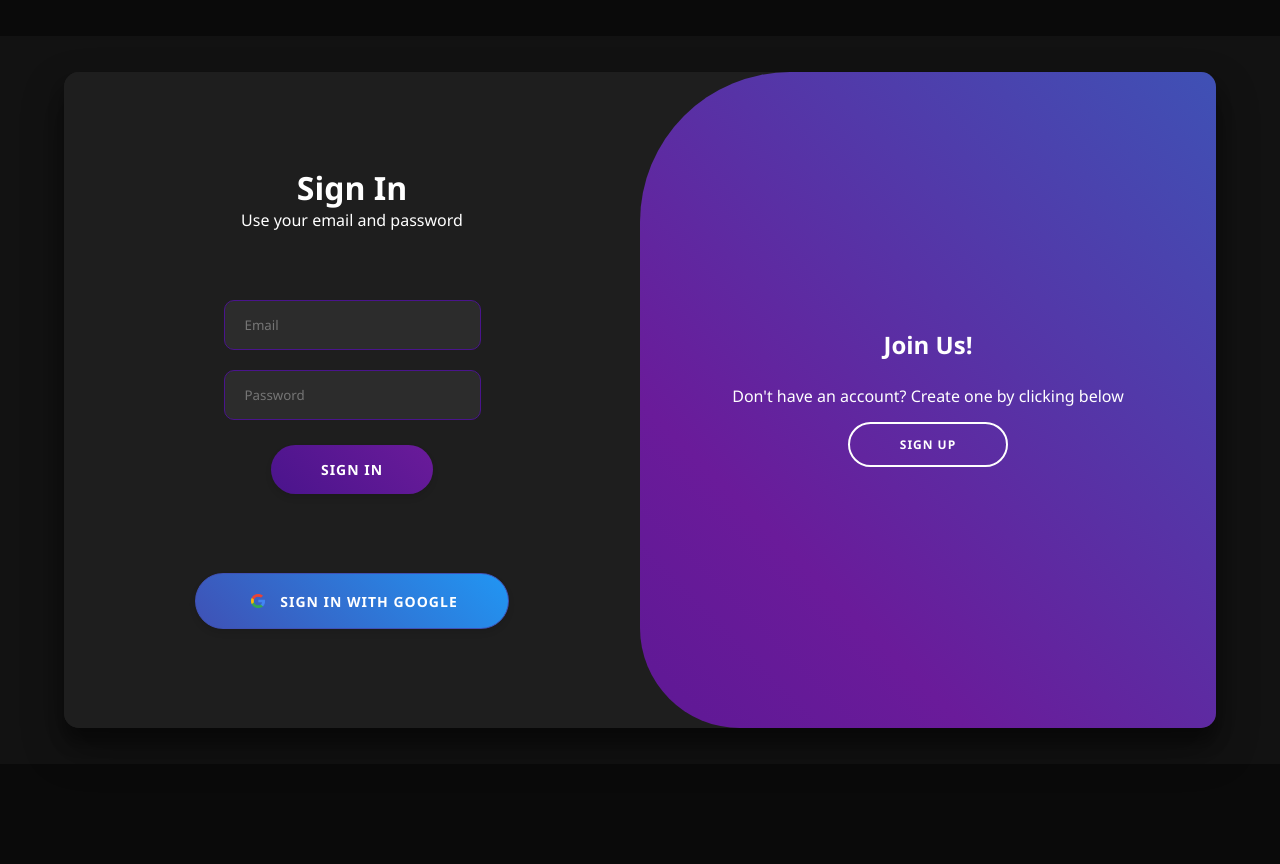
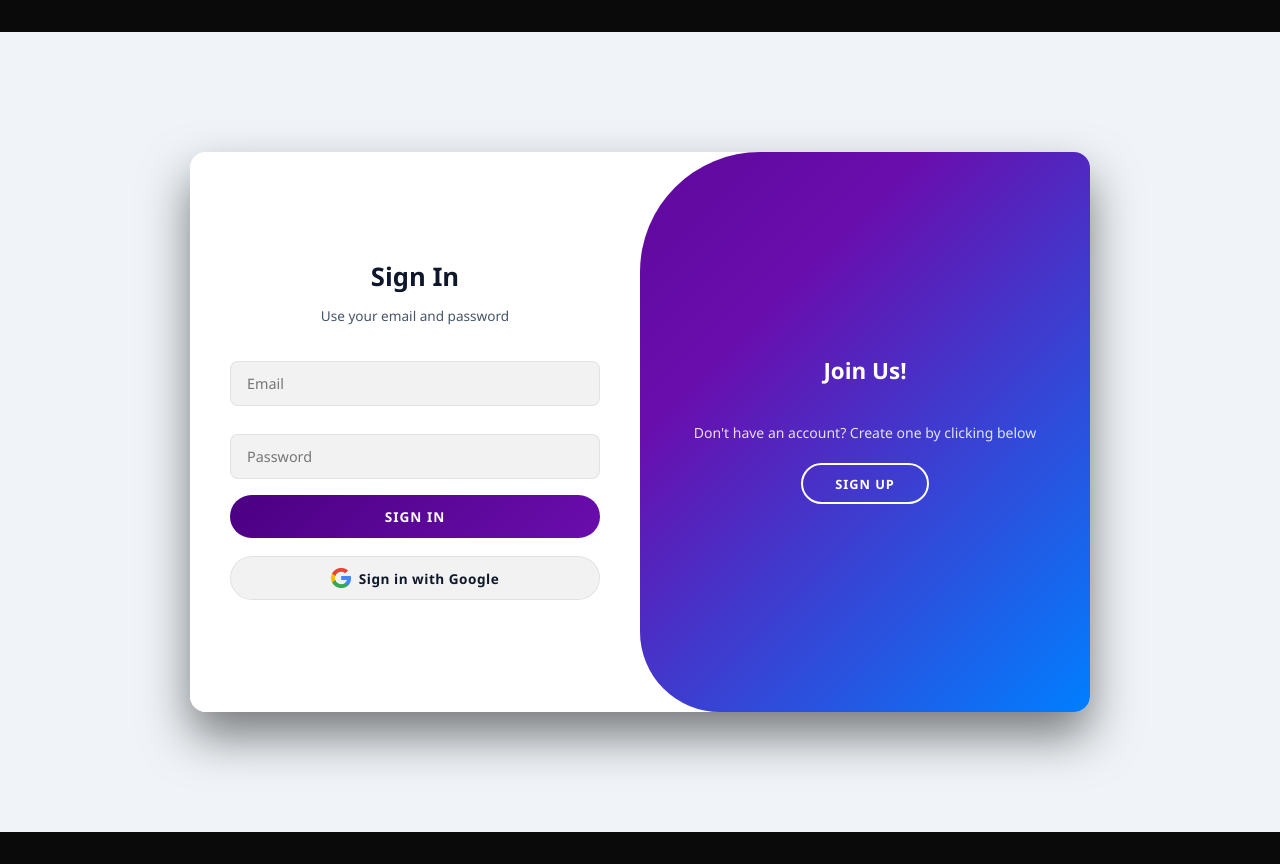
Before and after one commit to DivyanshuX9/StudySync-Frontend, a React (Create React App) app: page /signin in a window 1280 px wide. Before the commit the page ends 800 px from the top, so only its background shows below. Built offline with nearby package versions, Linux system fonts and the light colour scheme; no server answers.

Commit message:
style: add SignIn CSS with animated toggle panel

```diff
--- a/src/components/SignIn.css
+++ b/src/components/SignIn.css
@@ -1,32 +1,22 @@
-* {
-    margin: 0;
-    padding: 0;
-    box-sizing: border-box;
-  }
-
 .auth-container {
-    background-color: #121212;
+  background-color: var(--bg);
   display: flex;
   align-items: center;
   justify-content: center;
-    flex-direction: column;
-    height: 91vh;
+  min-height: 100vh;
   width: 100vw;
-    font-family: 'Arial', sans-serif;
+  padding: 1rem;
 }
 
 .auth-card {
-    background-color: #1e1e1e;
-    border-radius: 15px;
-    box-shadow: 0 20px 40px rgba(0,0,0,0.4), 0 15px 15px rgba(0,0,0,0.3);
+  background-color: var(--surface);
+  border-radius: 16px;
+  box-shadow: 0 24px 48px rgba(0,0,0,0.5);
   position: relative;
   overflow: hidden;
-    /* width: 1200px;
-    height: 650px;
-    max-width: 100%;
-    min-height: 600px; */
-    height: 90%;
-    width: 90%;
+  height: 560px;
+  width: 100%;
+  max-width: 900px;
 }
 
 .form-container {
@@ -36,35 +26,16 @@
   transition: all 0.6s ease-in-out;
 }
 
-  .sign-in {
-    left: 0;
-    width: 50%;
-    z-index: 2;
-  }
+.sign-in { left: 0; width: 50%; z-index: 2; }
+.sign-up { left: 0; width: 50%; opacity: 0; z-index: 1; }
 
-  .sign-up {
-    left: 0;
-    width: 50%;
-    opacity: 0;
-    z-index: 1;
-  }
-
-  .auth-card.active .sign-in {
-    transform: translateX(100%);
-    z-index: 1;
-  }
-
-  .auth-card.active .sign-up {
-    transform: translateX(100%);
-    opacity: 1;
-    z-index: 2;
-  }
+.auth-card.active .sign-in { transform: translateX(100%); z-index: 1; }
+.auth-card.active .sign-up { transform: translateX(100%); opacity: 1; z-index: 2; }
 
 .auth-form-container {
   position: absolute;
   top: 0;
   height: 100%;
-    transition: all 0.6s ease-in-out;
   left: 0;
   width: 100%;
   z-index: 2;
@@ -72,10 +43,20 @@
   flex-direction: column;
   justify-content: center;
   align-items: center;
-    padding: 0 50px;
+  padding: 2rem 2.5rem;
   text-align: center;
-    background-color: #1e1e1e;
+  background-color: var(--surface);
+  gap: 0.5rem;
 }
+
+.auth-form-container h1 {
+  font-size: 1.6rem;
+  font-weight: 700;
+  color: var(--text);
+  margin-bottom: 0.25rem;
+}
+
+.divider { color: var(--text-2); font-size: 0.85rem; margin-bottom: 0.5rem; }
 
 .toggle-container {
   position: absolute;
@@ -85,13 +66,13 @@
   height: 100%;
   overflow: hidden;
   transition: all 0.6s ease-in-out;
-    border-radius: 150px 0 0 100px;
+  border-radius: 120px 0 0 80px;
   z-index: 1000;
 }
 
 .toggle {
-    background: linear-gradient(45deg, #4a148c, #6a1b9a, #3f51b5);
-    color: #ffffff;
+  background: linear-gradient(135deg, var(--primary-dark), var(--primary), var(--accent));
+  color: #fff;
   position: relative;
   left: -100%;
   height: 100%;
@@ -100,13 +81,8 @@
   transition: all 0.6s ease-in-out;
 }
 
-  .auth-card.active .toggle-container {
-    transform: translateX(-100%);
-  }
-
-  .auth-card.active .toggle {
-    transform: translateX(50%);
-  }
+.auth-card.active .toggle-container { transform: translateX(-100%); }
+.auth-card.active .toggle { transform: translateX(50%); }
 
 .toggle-panel {
   position: absolute;
@@ -116,148 +92,109 @@
   align-items: center;
   justify-content: center;
   flex-direction: column;
-    padding: 0 30px;
+  padding: 2rem;
   text-align: center;
   top: 0;
-    transform: translateX(0);
-    transition: all 0.6s ease-in-out;
+  gap: 0.75rem;
 }
 
-  .toggle-left {
-    transform: translateX(-200%);
-  }
+.toggle-left { transform: translateX(-200%); }
+.toggle-right { right: 0; transform: translateX(0); }
+.auth-card.active .toggle-left { transform: translateX(0); }
+.auth-card.active .toggle-right { transform: translateX(200%); }
 
-  .toggle-right {
-    right: 0;
-    transform: translateX(0);
-  }
-
-  .auth-card.active .toggle-left {
-    transform: translateX(0);
-  }
-
-  .auth-card.active .toggle-right {
-    transform: translateX(200%);
-  }
+.toggle-panel h2 { font-size: 1.4rem; font-weight: 700; }
+.toggle-panel p { font-size: 0.875rem; opacity: 0.85; line-height: 1.5; }
 
 .switch-btn {
   background-color: transparent;
   border: 2px solid white;
   color: white;
-    font-size: 12px;
-    font-weight: bold;
-    padding: 12px 50px;
+  font-size: 0.8rem;
+  font-weight: 700;
+  padding: 0.6rem 2rem;
   letter-spacing: 1px;
   text-transform: uppercase;
-    transition: all 0.3s ease;
+  transition: background 0.2s;
   cursor: pointer;
-    margin-top: 15px;
-    border-radius: 30px;
+  border-radius: 999px;
+  margin-top: 0.5rem;
+}
+.switch-btn:hover { background-color: rgba(255,255,255,0.2); }
+
+.form-container form {
+  display: flex;
+  flex-direction: column;
+  align-items: center;
+  width: 100%;
+  gap: 0.5rem;
 }
 
-  .switch-btn:hover {
-    background-color: rgba(255,255,255,0.2);
+.form-container input {
+  background-color: var(--card);
+  border: 1px solid var(--border);
+  color: var(--text);
+  padding: 0.75rem 1rem;
+  width: 100%;
+  border-radius: 8px;
+  font-size: 0.9rem;
+  transition: border-color 0.2s;
+  outline: none;
+  font-family: inherit;
+}
+.form-container input:focus {
+  border-color: var(--primary);
+  background-color: var(--primary-glow);
 }
 
-  .form-container form {
-    background-color: #1e1e1e;
+.submit-btn {
+  border-radius: 999px;
+  border: none;
+  background: linear-gradient(135deg, var(--primary-dark), var(--primary));
+  color: #fff;
+  font-size: 0.85rem;
+  font-weight: 700;
+  padding: 0.75rem 2.5rem;
+  letter-spacing: 1px;
+  text-transform: uppercase;
+  transition: transform 0.2s, box-shadow 0.2s;
+  cursor: pointer;
+  margin-top: 0.5rem;
+  width: 100%;
+}
+.submit-btn:hover {
+  transform: scale(1.02);
+  box-shadow: 0 6px 20px var(--primary-glow);
+}
+
+.google-signin-btn {
+  border-radius: 999px;
+  border: 1px solid var(--border);
+  background: var(--card);
+  color: var(--text);
   display: flex;
   align-items: center;
   justify-content: center;
-    flex-direction: column;
-    padding: 0 50px;
-    height: 50%;
-    width: 75%;
-    text-align: center;
-    color: #ffffff;
+  gap: 8px;
+  font-size: 0.85rem;
+  font-weight: 600;
+  padding: 0.7rem 1.5rem;
+  letter-spacing: 0.5px;
+  transition: background 0.2s, transform 0.2s;
+  cursor: pointer;
+  width: 100%;
 }
+.google-signin-btn:hover { background: var(--card-hover); transform: scale(1.01); }
 
-  .form-container input {
-    background-color: #2c2c2c;
-    border: 1px solid #4a148c;
-    color: #ffffff;
-    padding: 15px 20px;
-    margin: 10px 0;
-    width: 100%;
-    border-radius: 10px;
-    transition: border-color 0.3s ease;
+.google-icon { width: 20px; height: 20px; object-fit: contain; }
+
+.error-message { color: var(--danger); font-size: 0.8rem; font-weight: 600; margin-top: 0.25rem; }
+
+@media (max-width: 640px) {
+  .auth-card { height: auto; min-height: 500px; }
+  .toggle-container { display: none; }
+  .sign-in, .sign-up { width: 100%; position: relative; }
+  .auth-card.active .sign-in { display: none; }
+  .auth-card.active .sign-up { transform: none; opacity: 1; }
+  .auth-form-container { position: relative; padding: 2rem 1.5rem; }
 }
-
-  .form-container input:focus {
-    outline: none;
-    border-color: #6a1b9a;
-  }
-
-  .submit-btn {
-    border-radius: 30px;
-    border: none;
-    background: linear-gradient(45deg, #4a148c, #6a1b9a);
-    color: #FFFFFF;
-    font-size: 14px;
-    font-weight: bold;
-    padding: 15px 50px;
-    letter-spacing: 1px;
-    text-transform: uppercase;
-    transition: transform 0.3s ease, box-shadow 0.3s ease;
-    cursor: pointer;
-    margin-top: 15px;
-    box-shadow: 0 4px 6px rgba(0,0,0,0.1);
-  }
-
-  .submit-btn:hover {
-    transform: scale(1.05);
-    box-shadow: 0 6px 8px rgba(0,0,0,0.2);
-  }
-
-  .google-signin-btn {
-    border-radius: 30px;
-    border: 1px solid #3f51b5;
-    background: linear-gradient(45deg, #3f51b5, #2196f3);
-    color: #FFFFFF;
-    display: flex;
-    align-items: center;
-    justify-content: center;
-    gap: 10px;
-    font-size: 14px;
-    font-weight: bold;
-    padding: 15px 50px;
-    letter-spacing: 1px;
-    text-transform: uppercase;
-    transition: transform 0.3s ease, box-shadow 0.3s ease;
-    cursor: pointer;
-    margin-top: 15px;
-    box-shadow: 0 4px 6px rgba(0,0,0,0.1);
-  }
-
-  .google-signin-btn:hover {
-    transform: scale(1.05);
-    box-shadow: 0 6px 8px rgba(0,0,0,0.2);
-  }
-
-  .google-signin-btn .google-icon {
-    width: 24px;
-    height: 24px;
-    border: 5px;
-    padding: 5px;
-  }
-
-  .error-message {
-    color: #ff4b2b;
-    margin-top: 10px;
-    font-weight: bold;
-  }
-
-
-  @media screen and (max-width: 1024px) {
-    .auth-card {
-      width: 90%;
-      min-height: 550px;
-    }
-  }
-
-  @media screen and (max-width: 768px) {
-    .auth-card {
-      width: 95%;
-      min-height: 500px;
-    }
-  }
```
Lines whose indentation alone changed are shown as unchanged.
